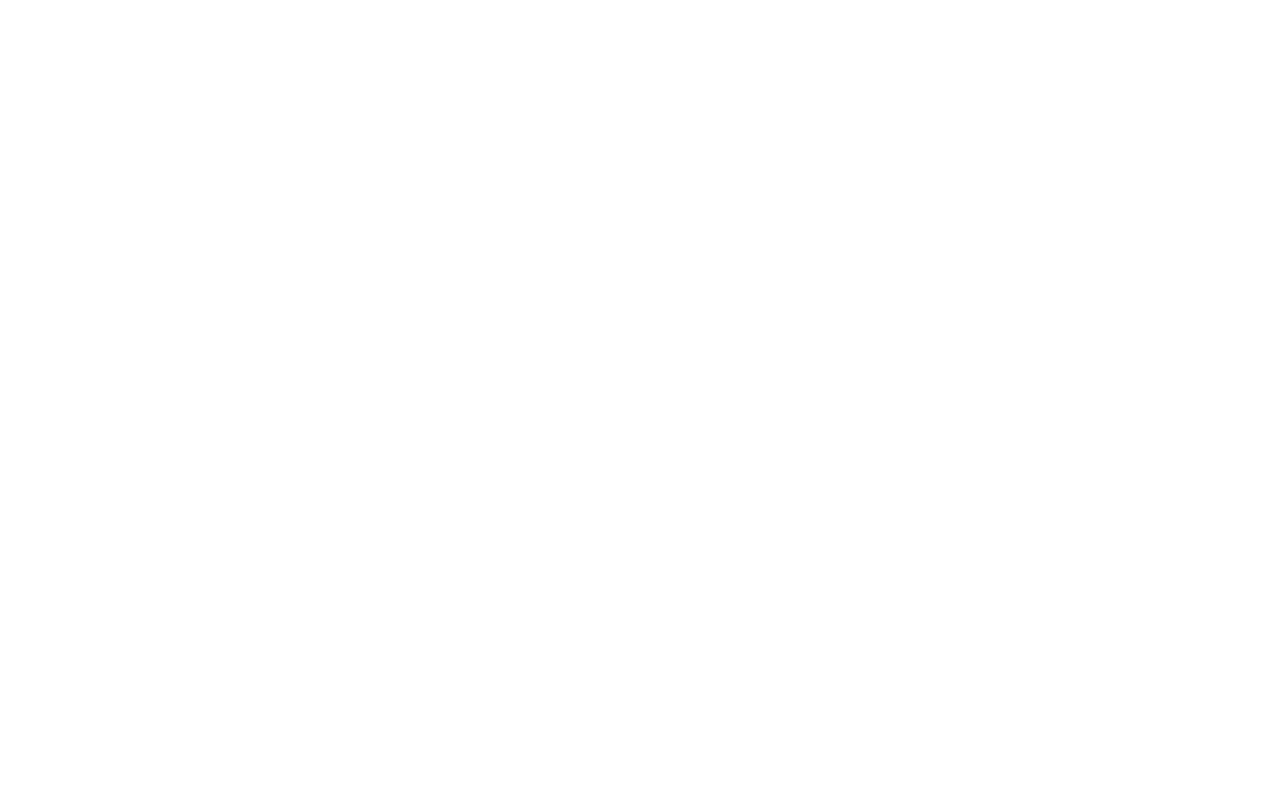
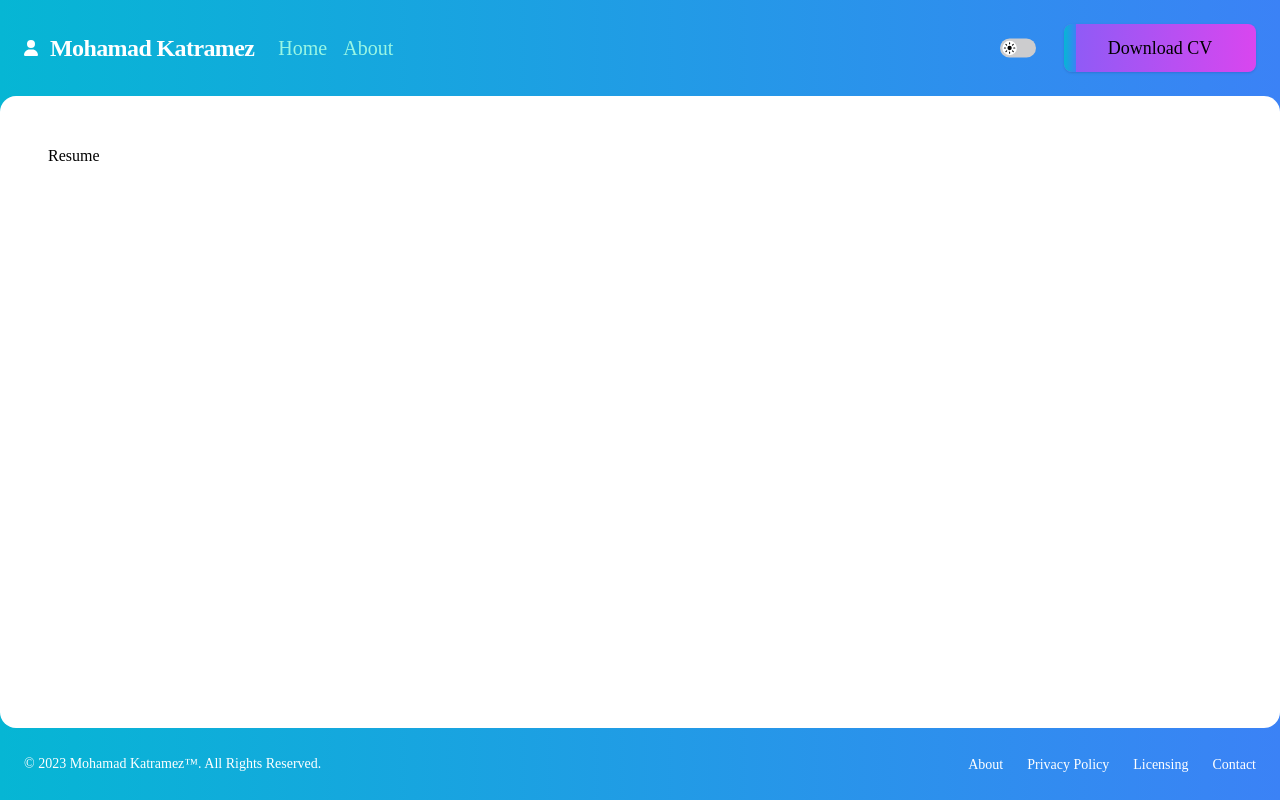
Before and after one commit to the1Lion/portfolio, a Vue app: page /resume in a window 1280 px wide. Before the commit this address had no page. Built offline with nearby package versions, Linux system fonts and the light colour scheme.

Commit message:
add new router file

```diff
--- a/src/main.js
+++ b/src/main.js
@@ -1,18 +1,8 @@
 import {createApp} from 'vue'
 import './assets/style.css'
 import App from './App.vue'
-import {createRouter, createWebHistory} from "vue-router";
-import Home from "./views/Home.vue";
-import About from "./views/About.vue";
+import router from "./router";
 
-
-const router = createRouter({
-    history: createWebHistory(),
-    routes: [
-        {path: '/', name: 'Home', component: Home},
-        {path: '/about', name: 'About', component: About}
-    ]
-})
 createApp(App)
     .use(router)
-    .mount('#app')
+    .mount('#app');
--- /dev/null
+++ b/src/router/index.js
@@ -0,0 +1,31 @@
+import { createRouter, createWebHistory } from "vue-router";
+import Home from "../views/Home.vue";
+import About from "../views/About.vue";
+import Resume from "../views/Resume.vue";
+import Works from "../views/Works.vue";
+import Contact from "../views/Contact.vue";
+
+
+
+const routes = [
+    {path: '/', name: 'Home', component: Home},
+    {path: '/about', name: 'About', component: About},
+    {path: '/resume', name: 'Resume', component: Resume},
+    {path: '/works', name: 'Works', component: Works},
+    {path: '/contact', name: 'Contact', component: Contact},
+];
+
+const router = createRouter({
+    history: createWebHistory(),
+    routes,
+    scrollBehavior: function (to, from, savedPosition) {
+        return (
+            savedPosition ||
+            new Promise((resolve) => {
+                setTimeout(() => resolve({ top: 0, behavior: "smooth" }), 300);
+            })
+        );
+    },
+});
+
+export default router;
--- /dev/null
+++ b/src/views/Contact.vue
@@ -0,0 +1,26 @@
+<script>
+import Navigation from "../components/Navigation.vue";
+import Footer from "../components/Footer.vue";
+
+export default {
+  name: "Contact",
+  components: {Footer, Navigation}
+}
+</script>
+
+<template>
+  <div
+      class="bg-gradient-to-r from-cyan-500 to-blue-500 dark:bg-gradient-to-r dark:from-violet-500 dark:to-fuchsia-500">
+    <div class="container mx-auto flex flex-col h-screen">
+      <Navigation/>
+      <div class="flex-grow container lg:rounded-2xl px-12 py-12 bg-white dark:bg-[#111111] dark:text-white">
+        <h1>Contact</h1>
+      </div>
+      <Footer/>
+    </div>
+  </div>
+</template>
+
+<style scoped>
+
+</style>
--- /dev/null
+++ b/src/views/Resume.vue
@@ -0,0 +1,26 @@
+<script>
+import Navigation from "../components/Navigation.vue";
+import Footer from "../components/Footer.vue";
+
+export default {
+  name: "Resume",
+  components: {Footer, Navigation}
+}
+</script>
+
+<template>
+  <div
+      class="bg-gradient-to-r from-cyan-500 to-blue-500 dark:bg-gradient-to-r dark:from-violet-500 dark:to-fuchsia-500">
+    <div class="container mx-auto flex flex-col h-screen">
+      <Navigation/>
+      <div class="flex-grow container lg:rounded-2xl px-12 py-12 bg-white dark:bg-[#111111] dark:text-white">
+        <h1>Resume</h1>
+      </div>
+      <Footer/>
+    </div>
+  </div>
+</template>
+
+<style scoped>
+
+</style>
--- /dev/null
+++ b/src/views/Works.vue
@@ -0,0 +1,26 @@
+<script>
+import Navigation from "../components/Navigation.vue";
+import Footer from "../components/Footer.vue";
+
+export default {
+  name: "Works",
+  components: {Footer, Navigation}
+}
+</script>
+
+<template>
+  <div
+      class="bg-gradient-to-r from-cyan-500 to-blue-500 dark:bg-gradient-to-r dark:from-violet-500 dark:to-fuchsia-500">
+    <div class="container mx-auto flex flex-col h-screen">
+      <Navigation/>
+      <div class="flex-grow container lg:rounded-2xl px-12 py-12 bg-white dark:bg-[#111111] dark:text-white">
+        <h1>Works</h1>
+      </div>
+      <Footer/>
+    </div>
+  </div>
+</template>
+
+<style scoped>
+
+</style>
```
